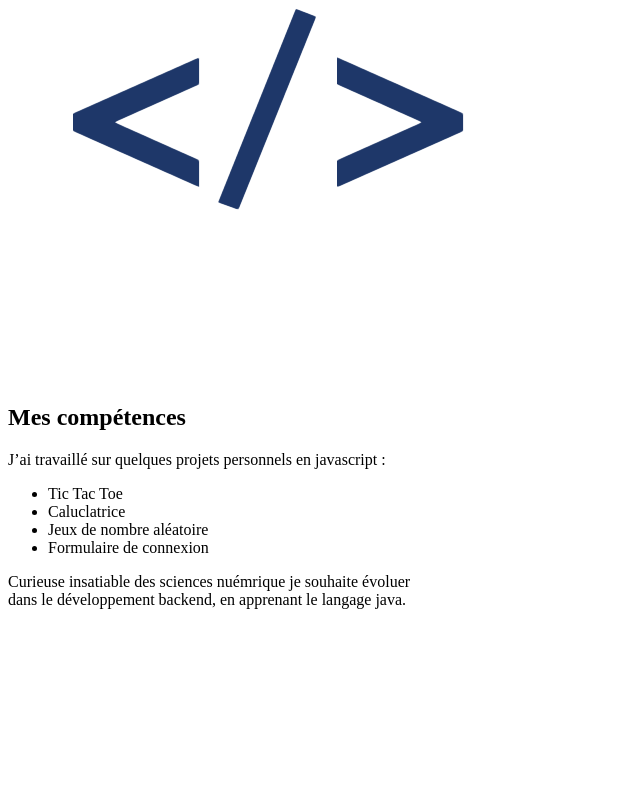
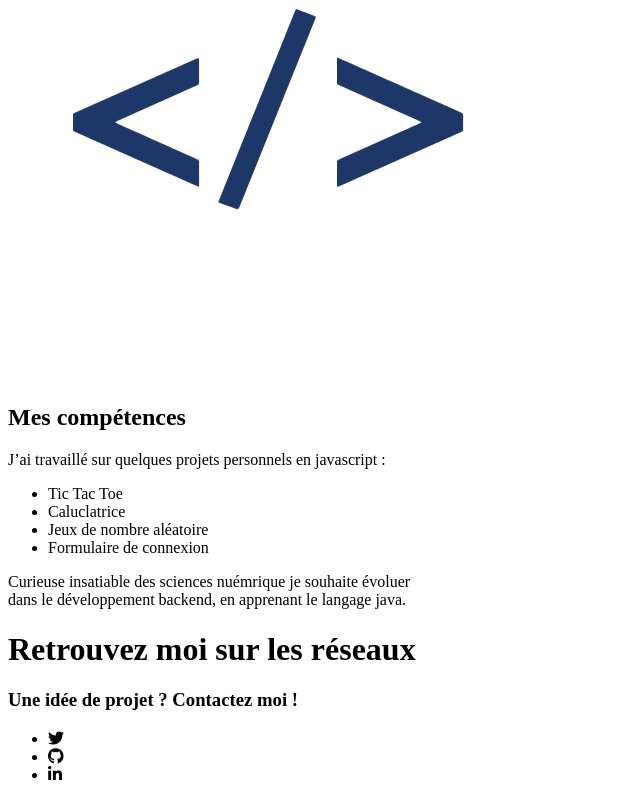
Before and after one commit to habijade/Projet-01, a plain HTML site: page index.html in a window 1280 px wide. Shown: the part 1037-1837 px from the top of the page, without its empty margins (0-640 px from the left). Before the commit the page ends 1662 px from the top, so only its background shows below. Drawn offline with Linux system fonts and the light colour scheme.

Commit message:
contentsFooter

```diff
--- a/index.html
+++ b/index.html
@@ -38,6 +38,26 @@
     </section>
 
     <footer>
+        <div class="container">
+            <h1>Retrouvez moi sur les réseaux </h1>
+            <h3><span>Une idée de projet ? </span> Contactez moi !</h3>
+            <div class="icon">
+                <ul>
+                    <li>
+                        <a href="#"></a>
+                        <i class="fa-brands fa-twitter"></i>
+                    </li>
+                    <li>
+                        <a href="#"></a>
+                        <i class="fa-brands fa-github"></i>
+                    </li>
+                    <li>
+                        <a href="#"></a>
+                        <i class="fa-brands fa-linkedin-in"></i>
+                    </li>
+                </ul>
+            </div>
+        </div>
 
     </footer>
 
```
